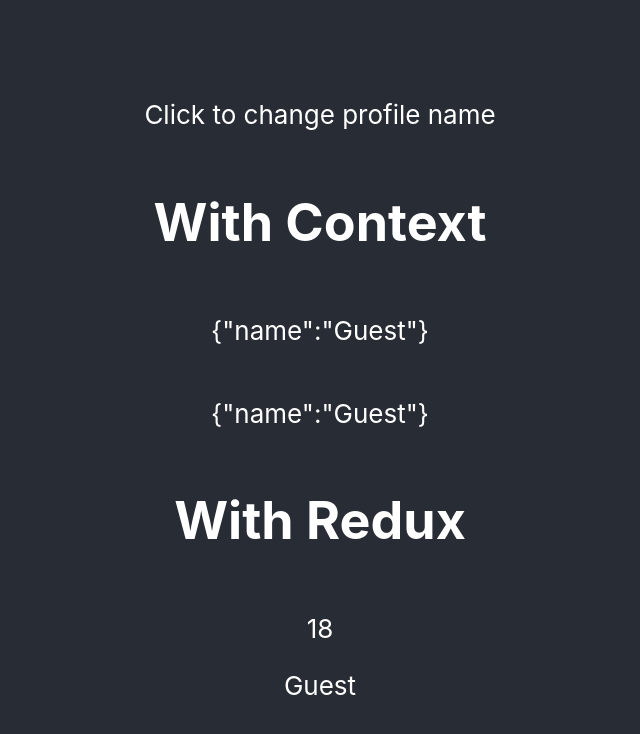
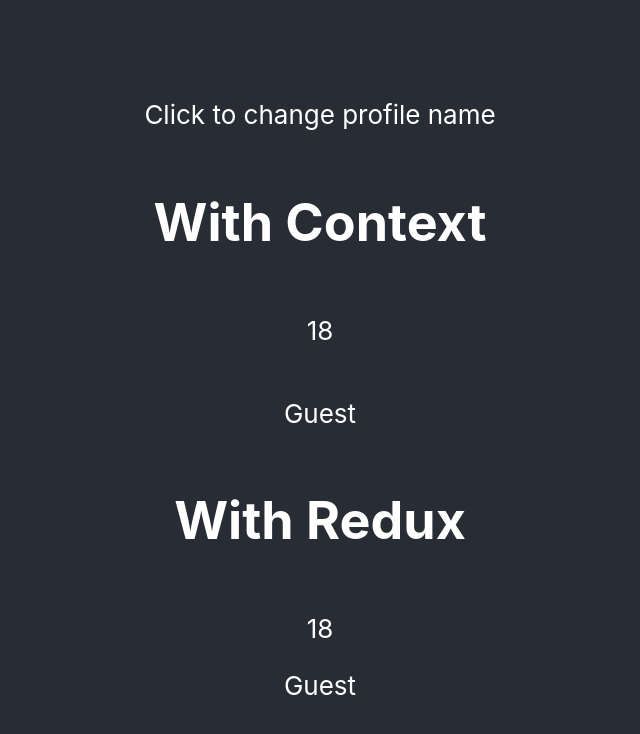
Before and after one commit to DFrontTeam/react-redux-context-example, a React (Create React App) app: page / in a window 1280 px wide. Shown: the top 734 px of the page, without its empty margins (320-960 px from the left). Built offline with nearby package versions, Linux system fonts and the light colour scheme.

Commit message:
ejemplo redux

```diff
--- a/src/App.js
+++ b/src/App.js
@@ -21,7 +21,7 @@
     console.log('[CHANGING PROFILE]', name);
 
     if (setProfileContext.current !== undefined) {
-      setProfileContext.current({ name });
+      setProfileContext.current({ name,age:18 });
     }
 
     if (setProfileRedux.current !== undefined) {
--- a/src/context-example/AppWithContext.js
+++ b/src/context-example/AppWithContext.js
@@ -5,6 +5,7 @@
 
 const INITIAL_PROFILE = {
   name: 'Guest',
+  age:18
 };
 
 export const Context = React.createContext(INITIAL_PROFILE);
--- a/src/context-example/ChangeName.js
+++ b/src/context-example/ChangeName.js
@@ -5,10 +5,10 @@
 const ChangeName = () => {
   const profile = useContext(Context);
 
-  console.log('[Context] ChangeName render', profile);
+  console.log('[Context] ChangeName render', profile.name);
 
   return (
-    <p>{JSON.stringify(profile)}</p>
+    <p>{profile.name}</p>
   );
 }
 
--- a/src/context-example/ProfileInfo.js
+++ b/src/context-example/ProfileInfo.js
@@ -5,10 +5,10 @@
 const ProfileInfo = () => {
   const profile = useContext(Context);
 
-  console.log('[Context] ProfileInfo render', profile);
+  console.log('[Context] ProfileInfo render', profile.age);
 
   return (
-    <p>{JSON.stringify(profile)}</p>
+    <p>{profile.age}</p>
   );
 }
 
```
